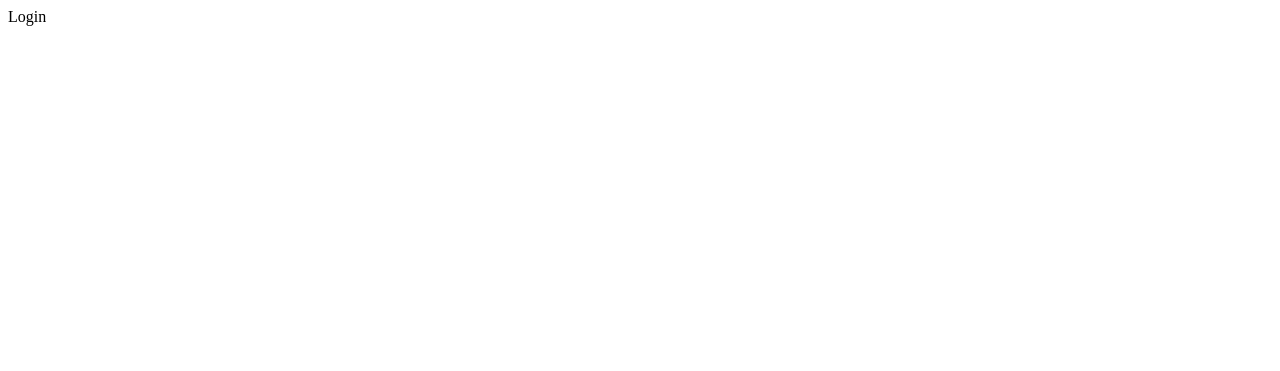
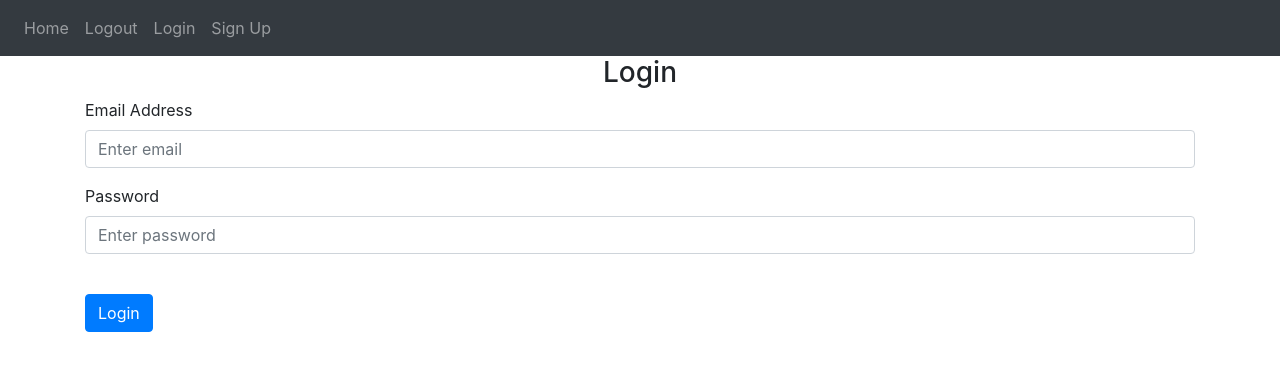
Before and after one commit to Javvaji-GeethaPriya/Flask-WebApp, a Flask app: page /login in a window 1280 px wide. Before the commit the part shown is almost empty. Shown: the top 371 px of the page. Run offline with Flask 3, Linux system fonts and the light colour scheme; some libraries are stand-ins or nearby versions.

Commit message:
designed the login page

```diff
--- a/website/auth.py
+++ b/website/auth.py
@@ -1,10 +1,10 @@
-from flask import Blueprint
+from flask import Blueprint, render_template
 
 auth = Blueprint('auth',__name__)
 
 @auth.route('/login')
 def login():
-    return "<p> Login </p>"
+    return render_template("login.html",text= "Testing")
 
 @auth.route('/logout')
 def logout():
@@ -12,4 +12,4 @@ def logout():
 
 @auth.route('/signup')
 def signup():
-    return "<p> sign up </p>"
+    return render_template("sign_up.html")
--- a/website/templates/home.html
+++ b/website/templates/home.html
@@ -1,3 +1,6 @@
 {% extends "base.html" %}
 
-{% block title %} Changed {% endblock %}
+{% block title %} Website {% endblock %}
+{% block content %}
+    <h1> Home page</h1>
+{% endblock %}
--- /dev/null
+++ b/website/templates/login.html
@@ -0,0 +1,28 @@
+{% extends "base.html" %} {% block title %}Login{% endblock %} {% block content
+    %}
+    <form method="POST">
+      <h3 align="center">Login</h3>
+      <div class="form-group">
+        <label for="email">Email Address</label>
+        <input
+          type="email"
+          class="form-control"
+          id="email"
+          name="email"
+          placeholder="Enter email"
+        />
+      </div>
+      <div class="form-group">
+        <label for="password">Password</label>
+        <input
+          type="password"
+          class="form-control"
+          id="password"
+          name="password"
+          placeholder="Enter password"
+        />
+      </div>
+      <br />
+      <button type="submit" class="btn btn-primary">Login</button>
+    </form>
+    {% endblock %}
```
